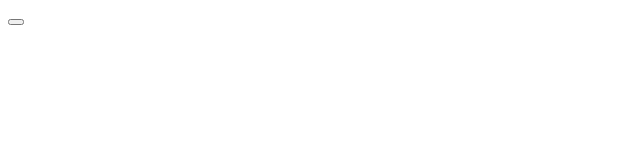
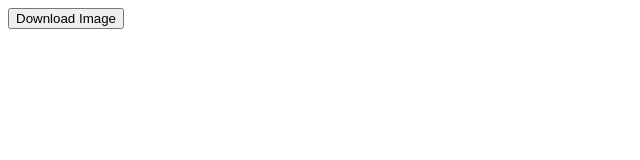
Before and after one commit to acciojob/parallel-processing-promises-Lochan-sharma232, a website: page main.html in a window 1280 px wide. Shown: the whole page, without its empty margins (0-640 px from the left). Drawn offline with Linux system fonts and the light colour scheme.

Commit message:
created a submission

```diff
--- a/main.html
+++ b/main.html
@@ -9,7 +9,7 @@
     <div id="output"></div>
 	  <div id="error"></div>
 	  <div id="loading"></div>
-	  <button id="download-images-button"></button>
+	  <button id="download-images-button">Download Image</button>
     <script type="text/javascript" src="./script.js"></script>
   </body>
 </html>
```
